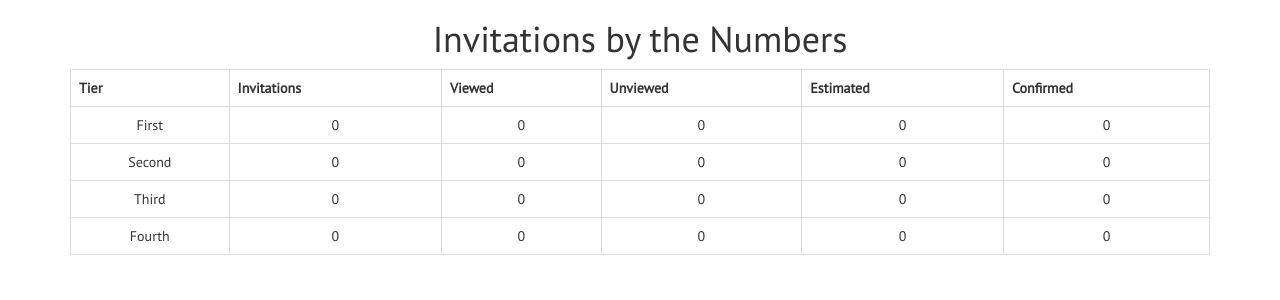
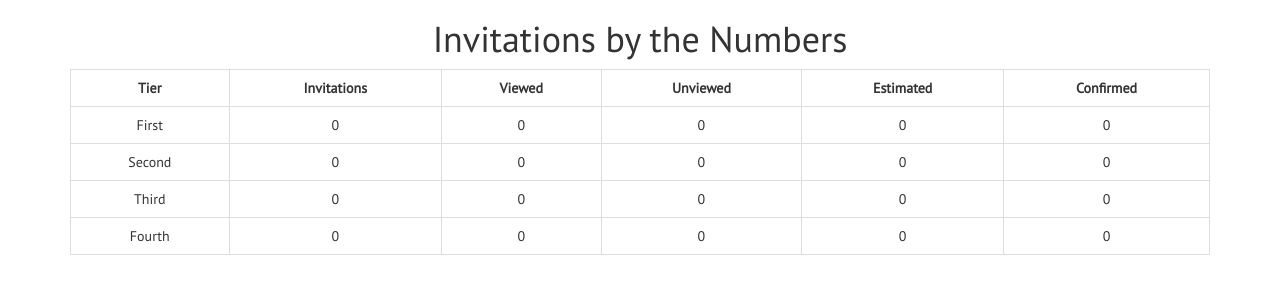
Before and after one commit to jsayles/wedding, a Django app: page /totals/ in a window 1280 px wide. Shown: the part 51-351 px from the top of the page. Run offline with Django 3.2, Linux system fonts and the light colour scheme; data that the repository does not hold is empty; parts of the project's set-up code (start-up, migrations or seed data) failed here and were passed over; some libraries are stand-ins or nearby versions.

Commit message:
center headers

```diff
--- a/wedding/templates/totals.html
+++ b/wedding/templates/totals.html
@@ -5,12 +5,12 @@
 
 <table class="table table-bordered">
 	<tr>
-		<th>Tier</th>
-		<th>Invitations</th>
-		<th>Viewed</th>
-		<th>Unviewed</th>
-		<th>Estimated</th>
-		<th>Confirmed</th>
+		<th class="text-center">Tier</th>
+		<th class="text-center">Invitations</th>
+		<th class="text-center">Viewed</th>
+		<th class="text-center">Unviewed</th>
+		<th class="text-center">Estimated</th>
+		<th class="text-center">Confirmed</th>
 	</tr>
 
 {% for dict in invites %}
```
